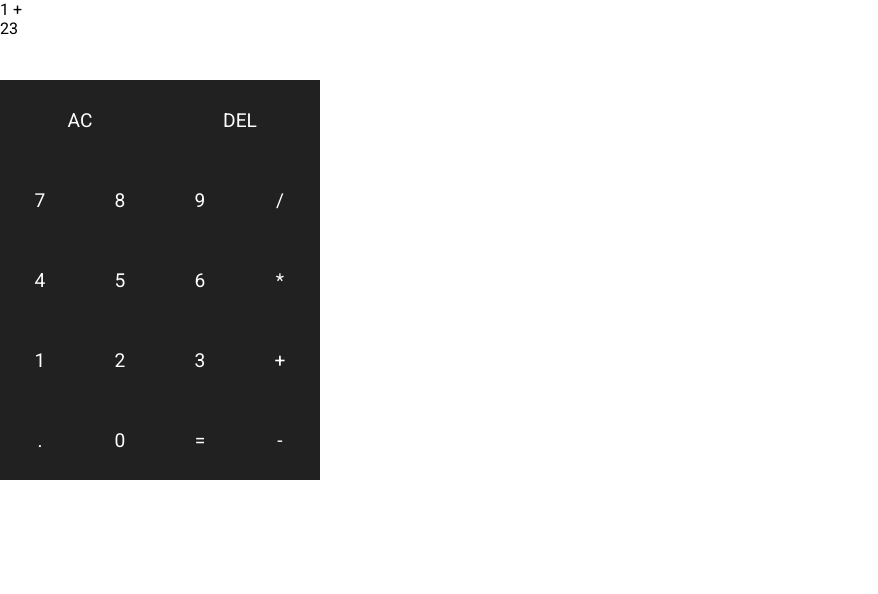
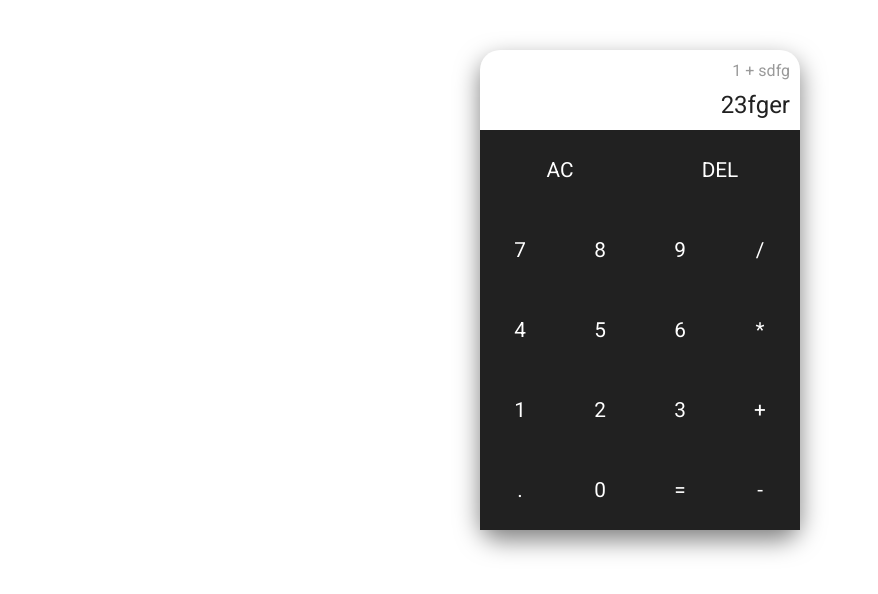
Before and after one commit to Abheekrishna/simple-calculator, a plain HTML site: page index.html in a window 1280 px wide. Shown: the whole page, without its empty margins (0-878 px from the left). Drawn offline with Linux system fonts and the light colour scheme.

Commit message:
Finished styling

```diff
--- a/index.html
+++ b/index.html
@@ -10,27 +10,27 @@
     <div class="container">
         <div class="calculator">
             <div class="output">
-                <div class="previousNumberText">1 +</div>
-                <div class="currentNumberText">23</div>
+                <div class="previousNumberText">1 + sdfg</div>
+                <div class="currentNumberText">23fger</div>
             </div>
-            <button class="allClear">AC</button>
-            <button class="del">DEL</button>
-            <button>7</button>
-            <button>8</button>
-            <button>9</button>
-            <button>/</button>
-            <button>4</button>
-            <button>5</button>
-            <button>6</button>
-            <button>*</button>
-            <button>1</button>
-            <button>2</button>
-            <button>3</button>
-            <button>+</button>
-            <button>.</button>
-            <button>0</button>
-            <button>=</button>
-            <button>-</button>
+            <button data-allClear class="allClear">AC</button>
+            <button data-delete class="del">DEL</button>
+            <button data-numbers>7</button>
+            <button data-numbers>8</button>
+            <button data-numbers>9</button>
+            <button data-operations>/</button>
+            <button data-numbers>4</button>
+            <button data-numbers>5</button>
+            <button data-numbers>6</button>
+            <button data-operations>*</button>
+            <button data-numbers>1</button>
+            <button data-numbers>2</button>
+            <button data-numbers>3</button>
+            <button data-operations>+</button>
+            <button data-numbers>.</button>
+            <button data-numbers>0</button>
+            <button data-equals>=</button>
+            <button data-operations>-</button>
         </div>
     </div>
 
--- a/style.css
+++ b/style.css
@@ -10,14 +10,22 @@
 body {
     background-color: rgb(255, 255, 255);
 }
-
+.container {
+    display: flex;
+    align-items: center;
+    justify-content: center;
+    margin-top: 50px;
+}
 .calculator {
     display: grid;
     grid-template-columns: repeat(4, 80px);
     grid-template-rows: repeat(6, 80px);
+    box-shadow: 0 10px 25px rgba(0, 0, 0, 0.5);
+    width: fit-content;
+    border-radius: 20px;
 }
 button {
-    font-size: 1.2rem;
+    font-size: 1.3rem;
     background-color: rgb(33, 33, 33);
     border: none;
     color: #fff;
@@ -29,6 +37,22 @@ button:hover {
 }
 .output {
     grid-column: 1 / 5;
+    display: flex;
+    flex-direction: column;
+    align-items: flex-end;
+    justify-content: space-around;
+}
+.output > div {
+    margin-right: 10px;
+    color: rgb(33, 33, 33);
+    margin-top: 10px;
+}
+.output > .previousNumberText {
+    color: rgb(154, 154, 154);
+}
+.output > .currentNumberText {
+    font-size: 1.5rem;
+    margin-bottom: 10px;
 }
 .allClear {
     grid-column: 1 / 3;
```
